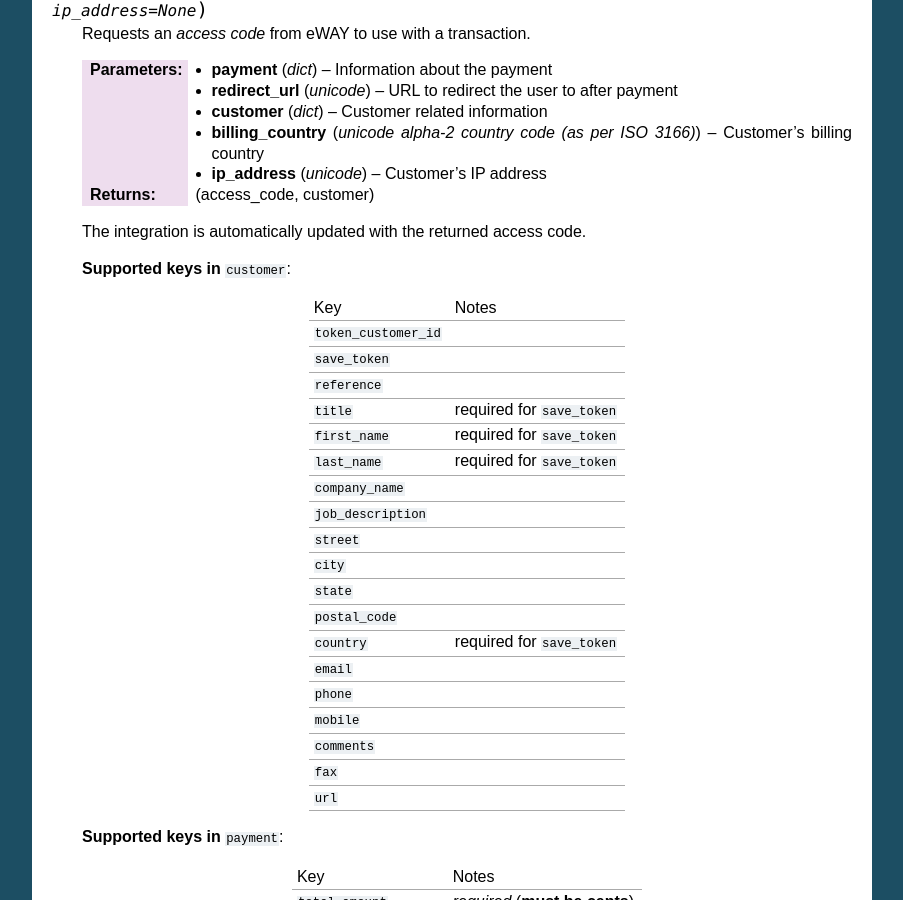
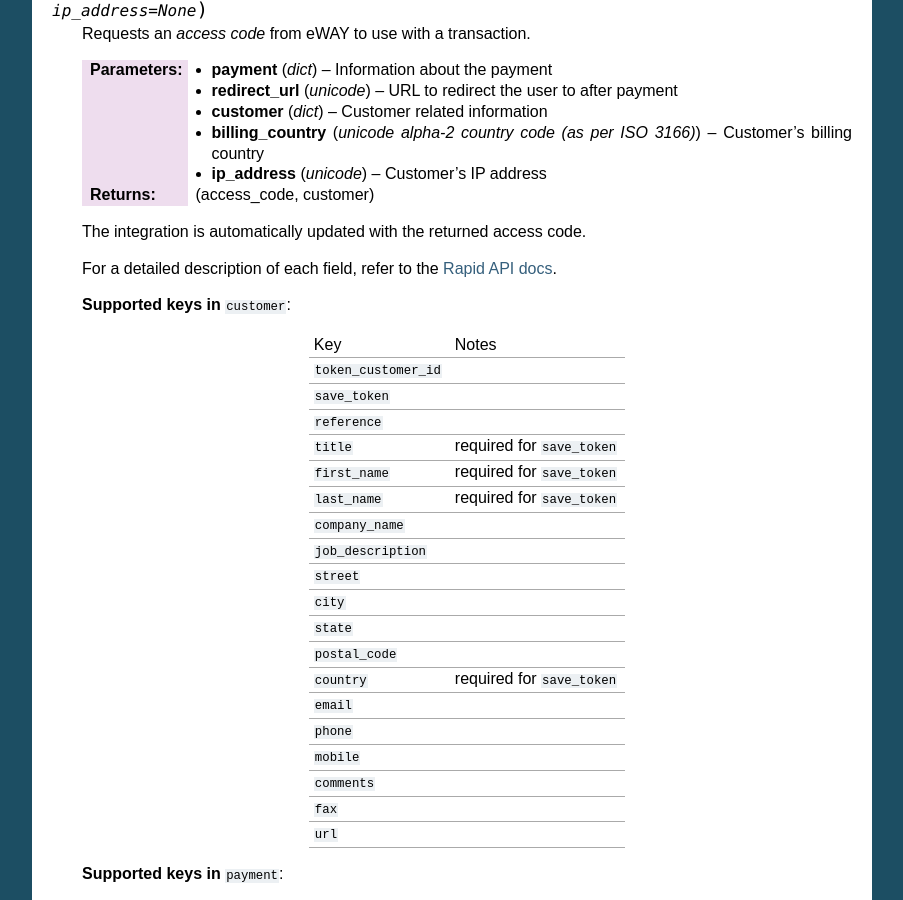
Before and after one commit to agiliq/merchant, a Sphinx documentation site: the page built from docs/offsite/eway_au.rst, in a window 1280 px wide and 900 px high, scrolled down 697 px. Shown: the whole window, without its empty margins (198-1101 px from the left). Built offline with Sphinx 7.4.7, drawn with Linux system fonts in a browser that asks for light colours; some of the changed text lies outside the part shown.

Commit message:
Add Rapid API documentation link for offsite eWAY
For some fields it's not clear what the supported values are, or even what they mean (e.g. `transaction_status`). I've added a link to the actual API docs.

```diff
--- a/docs/offsite/eway_au.rst
+++ b/docs/offsite/eway_au.rst
@@ -60,6 +60,8 @@ success after the redirect:
     :returns: (access_code, customer)
 
     The integration is automatically updated with the returned access code.
+
+    For a detailed description of each field, refer to the `Rapid API docs`_.
 
     **Supported keys in** ``customer``:
 
@@ -151,6 +153,8 @@ success after the redirect:
 
     :returns: dict
 
+    For a detailed description of each field, refer to the `Rapid API docs`_.
+
     ====================== ======================================
     Key                    Example
     ---------------------- --------------------------------------
@@ -227,3 +231,5 @@ For a more configurable form, use the following pattern:
         {{ integration.generate_form.as_p }}
         <input type="submit"/>
     </form>
+
+.. _Rapid API docs: https://dl.dropbox.com/u/33499139/django-merchant/RapidAPIDocumentation_AU.pdf
```
